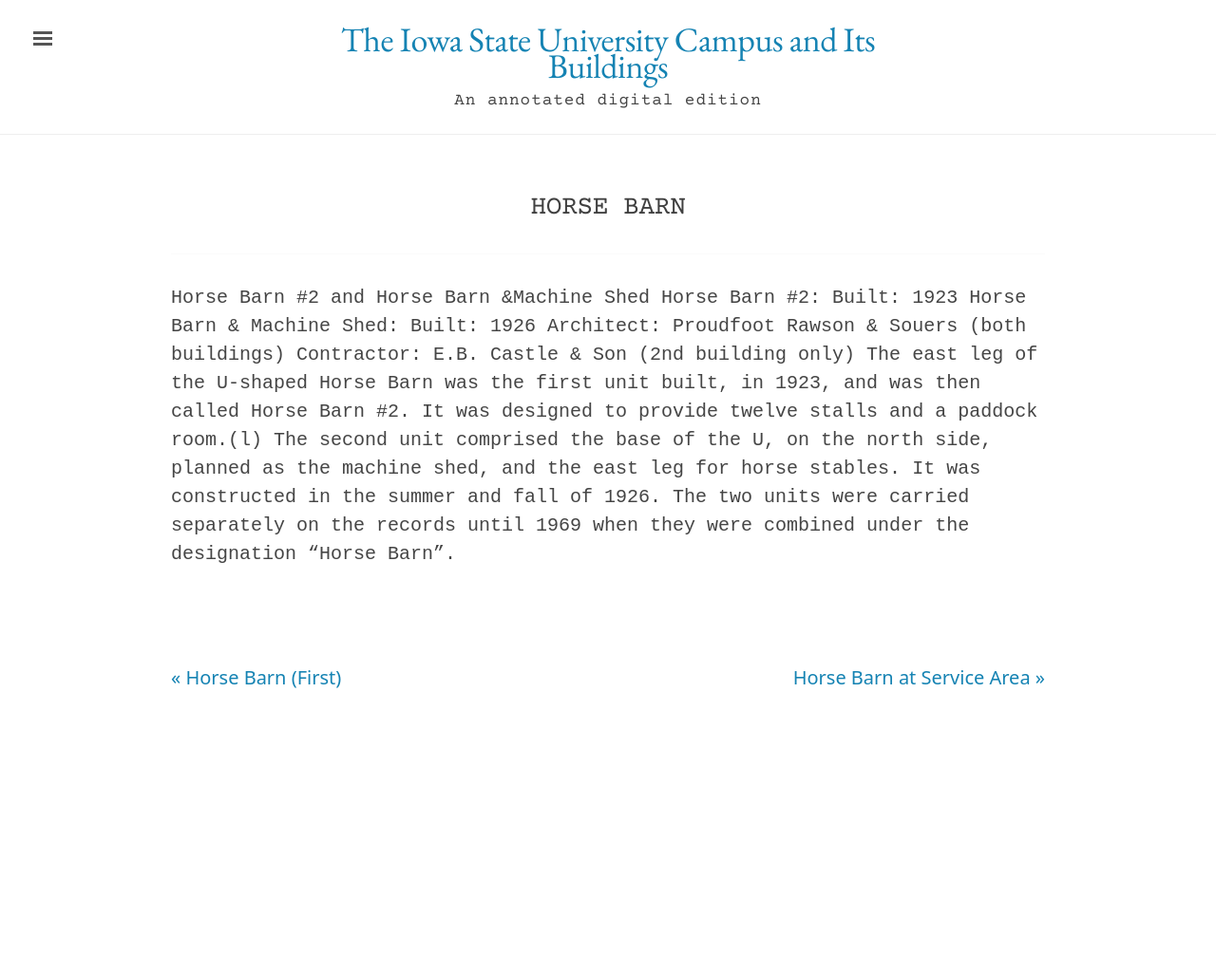
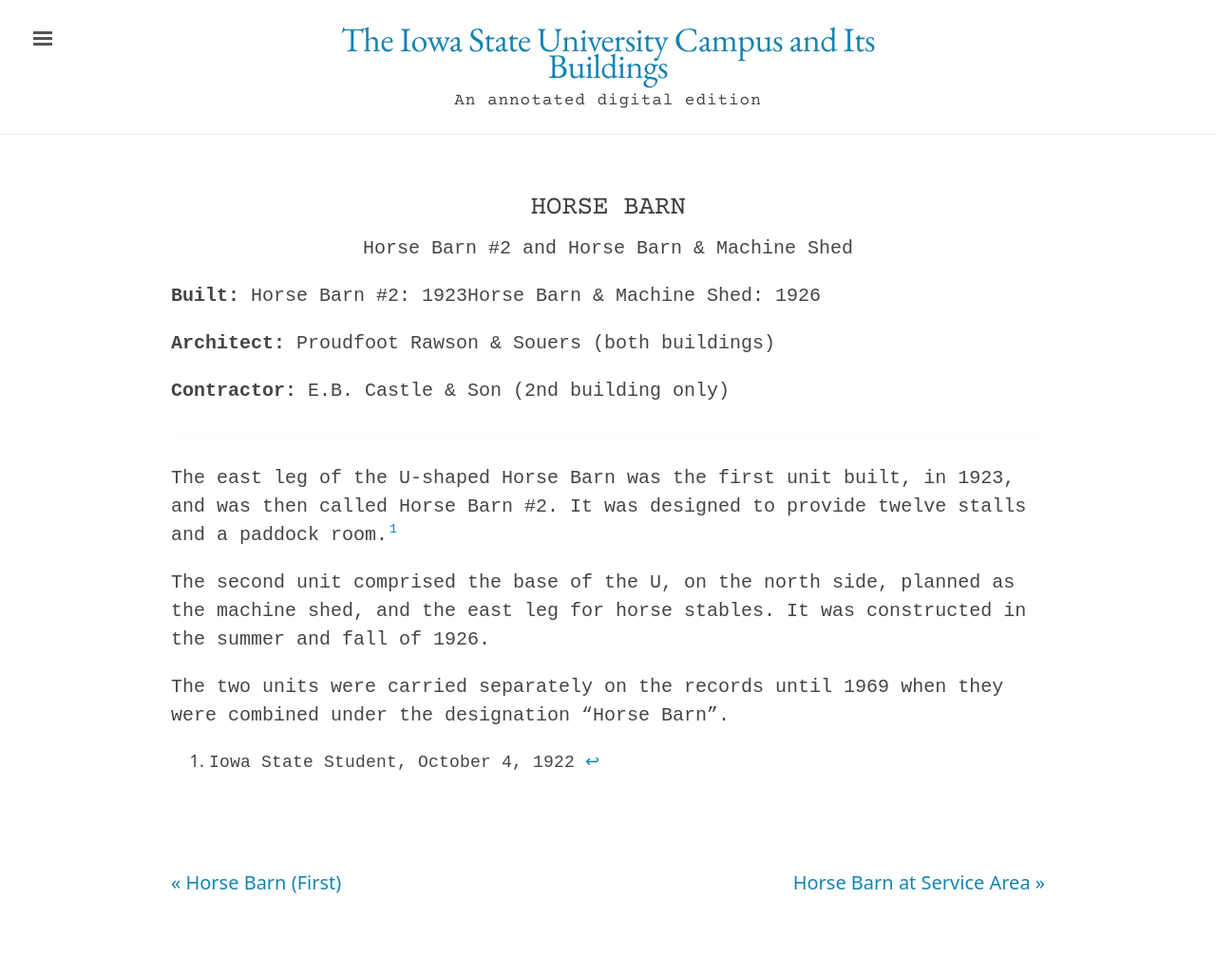
Before and after one commit to emanderson811/day-edition, a Jekyll site: the page built from _texts/buildings/105day-horse-barn.md, in a window 1280 px wide. Shown: the whole page at 95% size. Built offline with Jekyll 4.4.1, drawn with Linux system fonts in a browser that asks for light colours; before the commit the page ends 900 px from its top, so only the background shows below that; some of the changed lines change nothing that is shown.

Commit message:
Update 105day-horse-barn.md

```diff
--- a/_texts/buildings/105day-horse-barn.md
+++ b/_texts/buildings/105day-horse-barn.md
@@ -1,11 +1,13 @@
 ---
 layout: building
 title: "Horse Barn"
-alternative_name:
+alternative_name: "Horse Barn #2 and Horse Barn & Machine Shed"
 built:
+  - "Horse Barn #2: 1923"
+  - "Horse Barn & Machine Shed: 1926"
 addition:
-architect:
-contractor:
+architect: "Proudfoot Rawson & Souers (both buildings)"
+contractor: "E.B. Castle & Son (2nd building only)"
 razed:
 author:
 rights: Public Domain
@@ -14,8 +16,10 @@
 ---
 ---
 
-Horse Barn #2 and Horse Barn &Machine Shed
-Horse Barn #2: Built: 1923 Horse Barn & Machine Shed: Built: 1926 Architect: Proudfoot Rawson & Souers (both buildings) Contractor: E.B. Castle & Son (2nd building only)
-The east leg of the U-shaped Horse Barn was the first unit built, in 1923, and was then called Horse Barn #2. It was designed to provide twelve stalls and a paddock room.(l)
+The east leg of the U-shaped Horse Barn was the first unit built, in 1923, and was then called Horse Barn #2. It was designed to provide twelve stalls and a paddock room.[^fn1]
+
 The second unit comprised the base of the U, on the north side, planned as the machine shed, and the east leg for horse stables. It was constructed in the summer and fall of 1926.
+
 The two units were carried separately on the records until 1969 when they were combined under the designation "Horse Barn".
+
+[^fn1]: Iowa State Student, October 4, 1922
```
